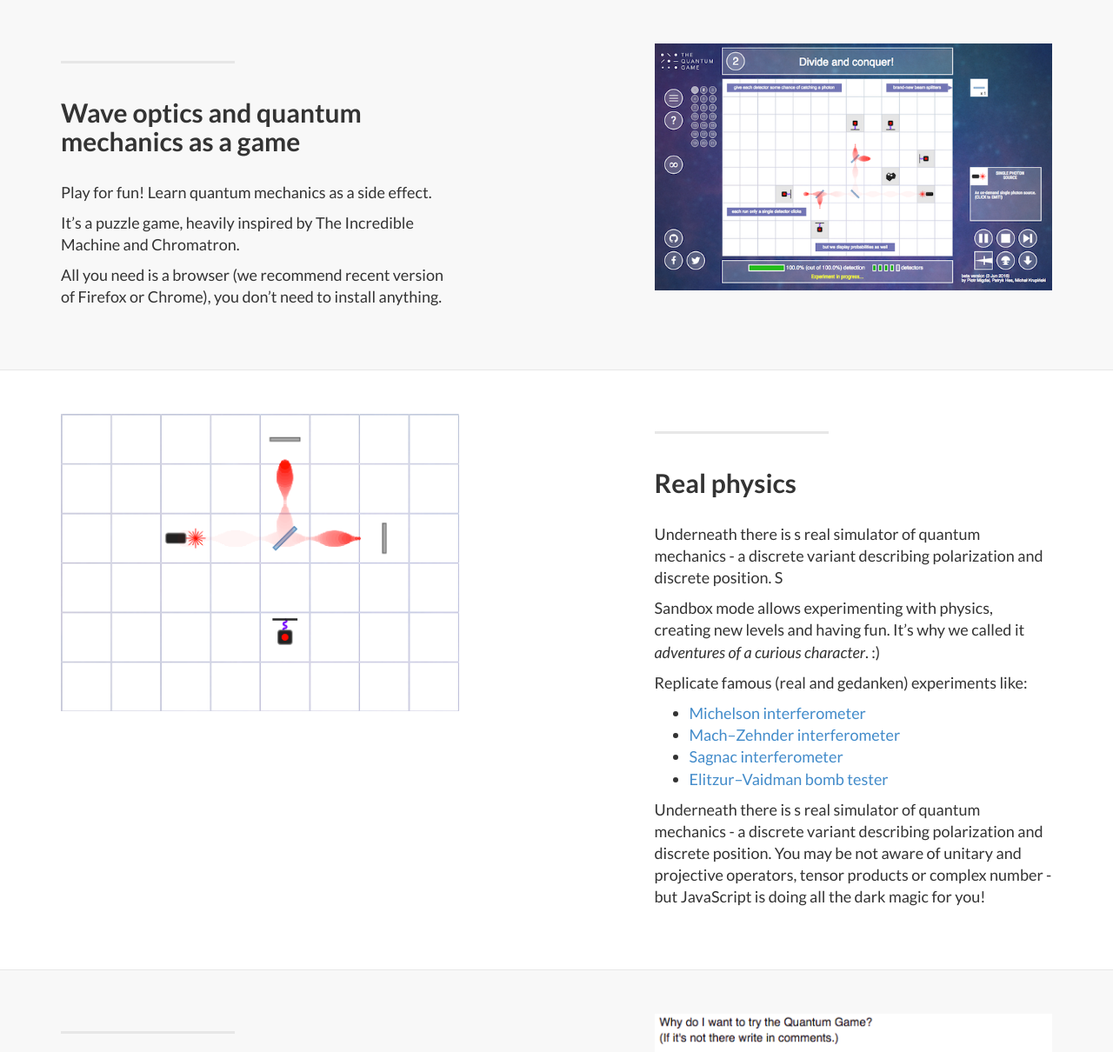
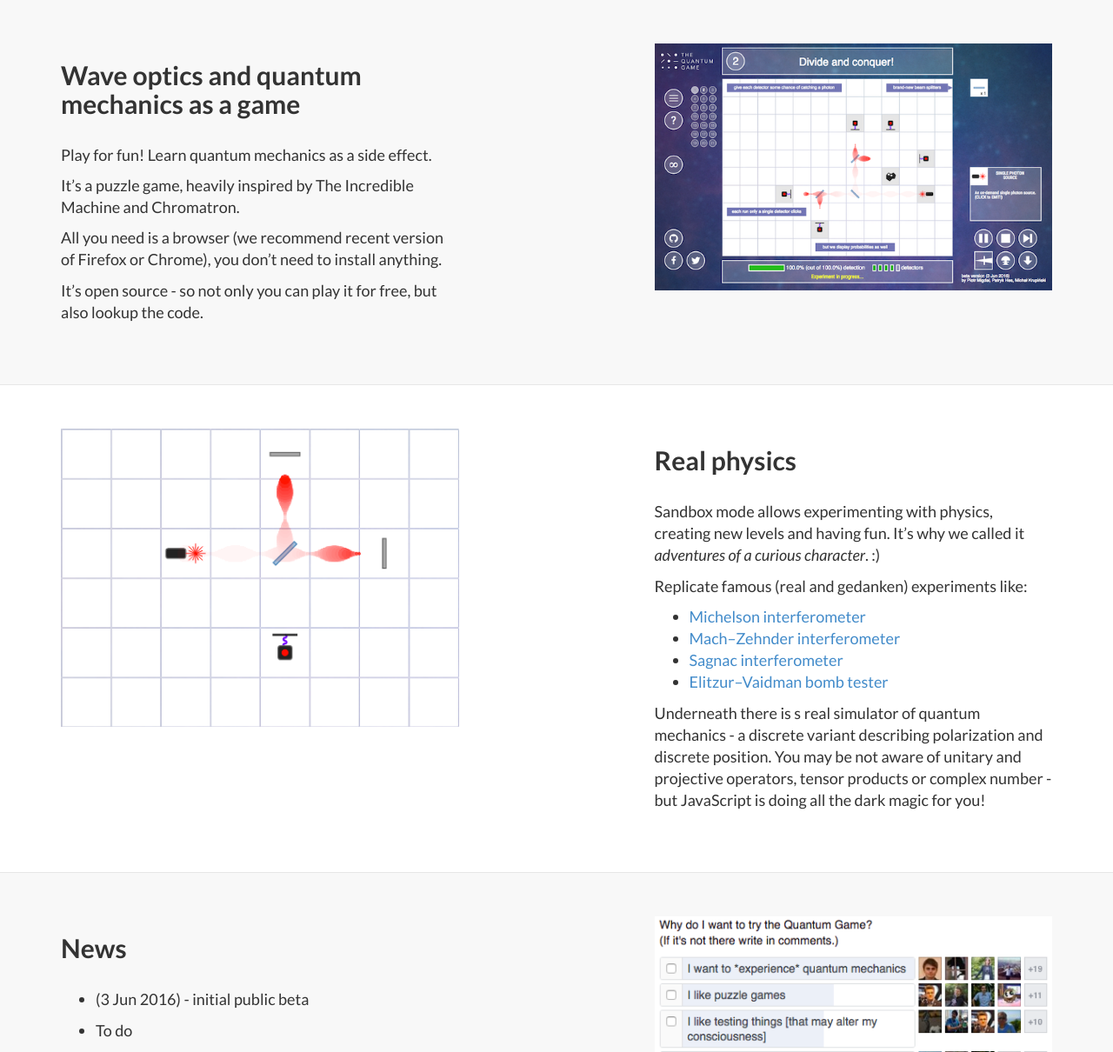
Before and after one commit to stared/old-quantum-landing, a Jekyll site: the page built from index.html, in a window 1280 px wide and 1400 px high, scrolled down 614 px. Shown: the part 190-1400 px from the top of the window at 87% size. Built offline with Jekyll 4.4.1, drawn with Linux system fonts in a browser that asks for light colours.

Commit message:
tweak in content, not header line

```diff
--- a/_includes/page_content.html
+++ b/_includes/page_content.html
@@ -9,7 +9,6 @@
 
             <div class="row">
                 <div class="col-lg-5 col-sm-6">
-                    <hr class="section-heading-spacer">
                     <div class="clearfix"></div>
                     <h2 class="section-heading">{{ post.title }}</h2>
                     <div class="lead">{{ post.content }}</div>
@@ -32,7 +31,6 @@
 
             <div class="row">
                 <div class="col-lg-5 col-lg-offset-1 col-sm-push-6  col-sm-6">
-                    <hr class="section-heading-spacer">
                     <div class="clearfix"></div>
                     <h2 class="section-heading">{{ post.title }}</h2>
                     <div class="lead">{{ post.content }}</div>
--- a/_posts/2014-09-21-services-1.markdown
+++ b/_posts/2014-09-21-services-1.markdown
@@ -11,3 +11,5 @@ Play for fun! Learn quantum mechanics as a side effect.
 It's a puzzle game, heavily inspired by The Incredible Machine and Chromatron.
 
 All you need is a browser (we recommend recent version of Firefox or Chrome), you don't need to install anything.
+
+It's open source - so not only you can play it for free, but also lookup the code.
--- a/_posts/2014-09-22-services-2.markdown
+++ b/_posts/2014-09-22-services-2.markdown
@@ -5,8 +5,6 @@ category: Services
 title: Real physics
 description: |
 ---
-
-Underneath there is s real simulator of quantum mechanics - a discrete variant describing polarization and discrete position. S
 
 Sandbox mode allows experimenting with physics, creating new levels and having fun. It's why we called it *adventures of a curious character*. :)
 
--- a/css/landing-page.css
+++ b/css/landing-page.css
@@ -103,12 +103,6 @@ h6 {
     margin-bottom: 30px;
 }
 
-.section-heading-spacer {
-    float: left;
-    width: 200px;
-    border-top: 3px solid #e7e7e7;
-}
-
 .banner {
     padding: 100px 0;
     color: #f8f8f8;
```
